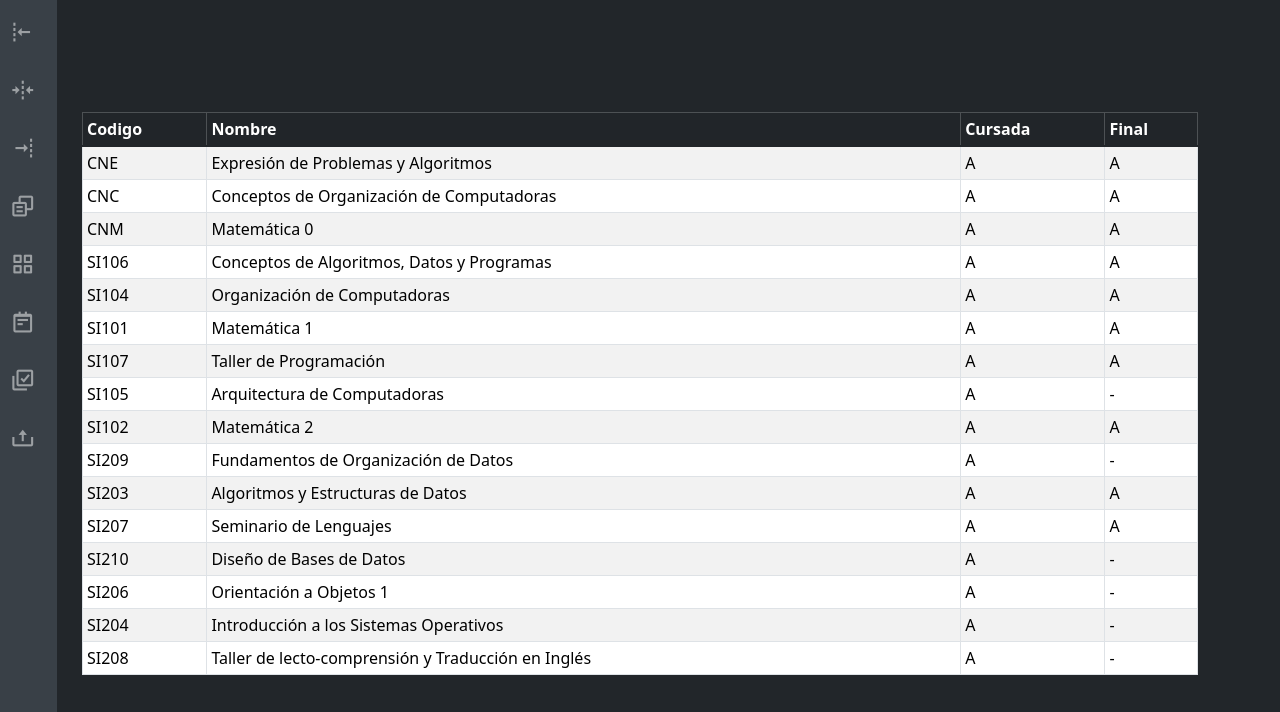
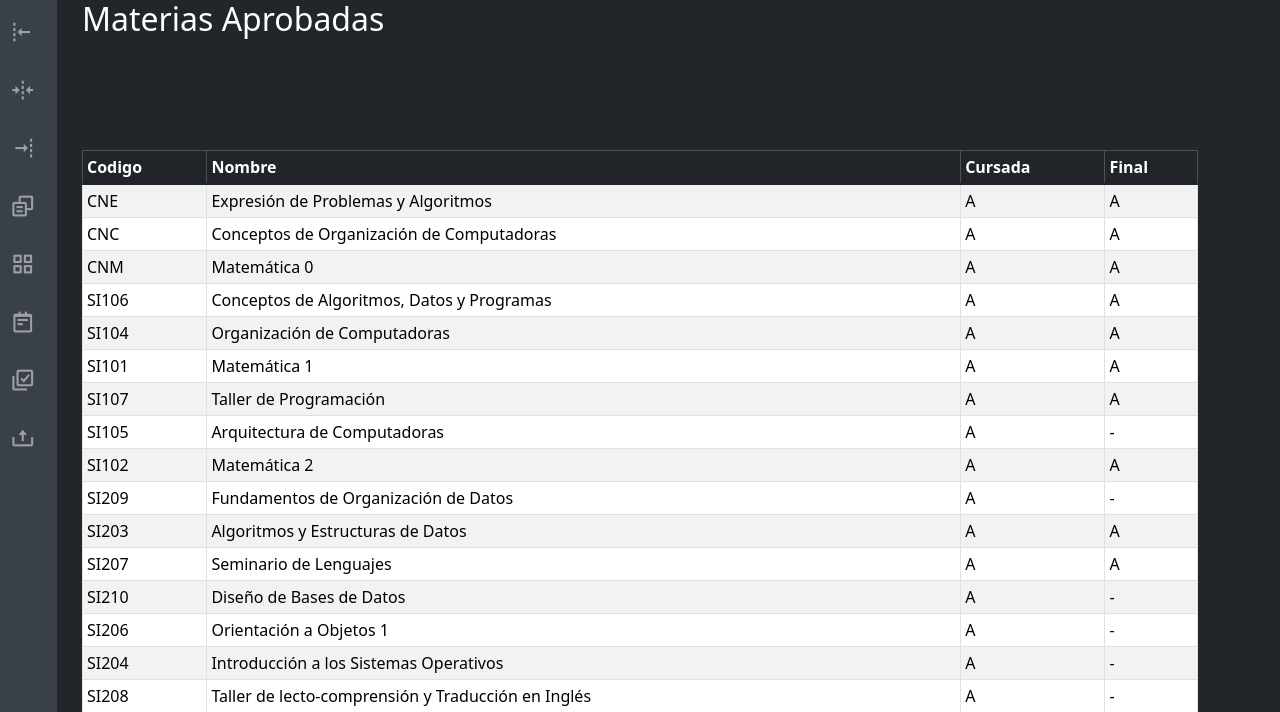
Before and after one commit to SimonPalacios/vonSai, a Django app: page /page/aprobadas/ in a window 1280 px wide. Shown: the top 712 px of the page. Run offline with Django 4.2, Linux system fonts and the light colour scheme; data comes from the database, SQL or seed files in the repository; some libraries are stand-ins or nearby versions.

Commit message:
Agrego titulo de la pagina actual

```diff
--- a/main/static/css/table.css
+++ b/main/static/css/table.css
@@ -1,5 +1,9 @@
 .table{
     margin: 10% 0;
+}
+
+.text {
+    color: white;
 }
 
 .table th{
--- a/main/templates/table.html
+++ b/main/templates/table.html
@@ -2,7 +2,7 @@
 {% load static %}
 
 {% block content %}
-
+    <h2 class="text">{{ titulo }}</h2>
     <table class="table table-sm table-sortable table-striped table-bordered">
         <thead class="table-dark" id="tHeaders">
         <tr>
```
